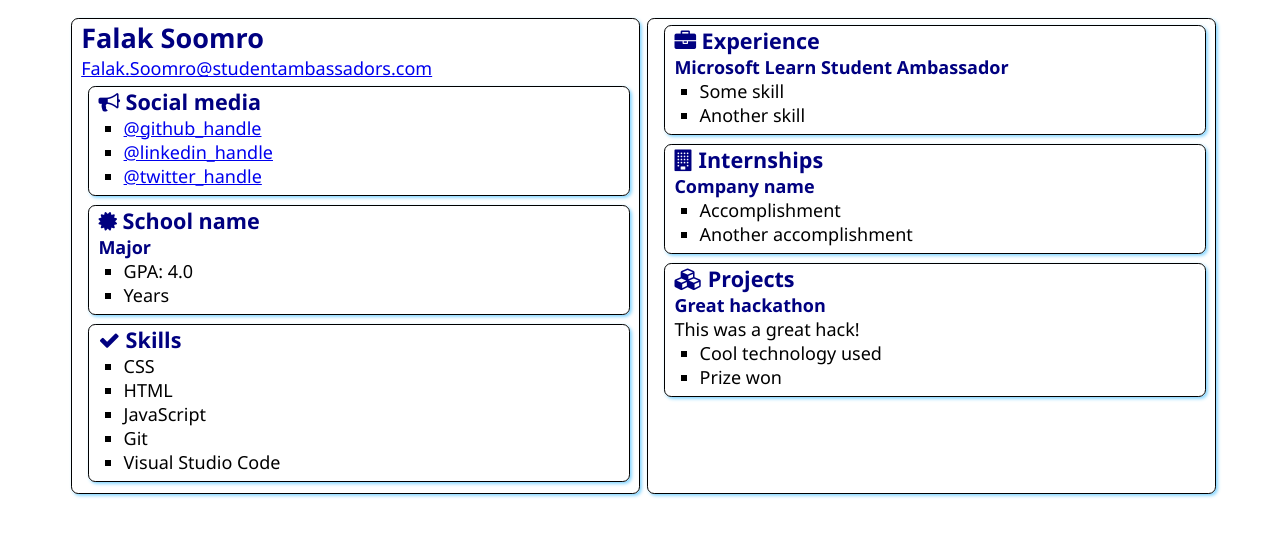
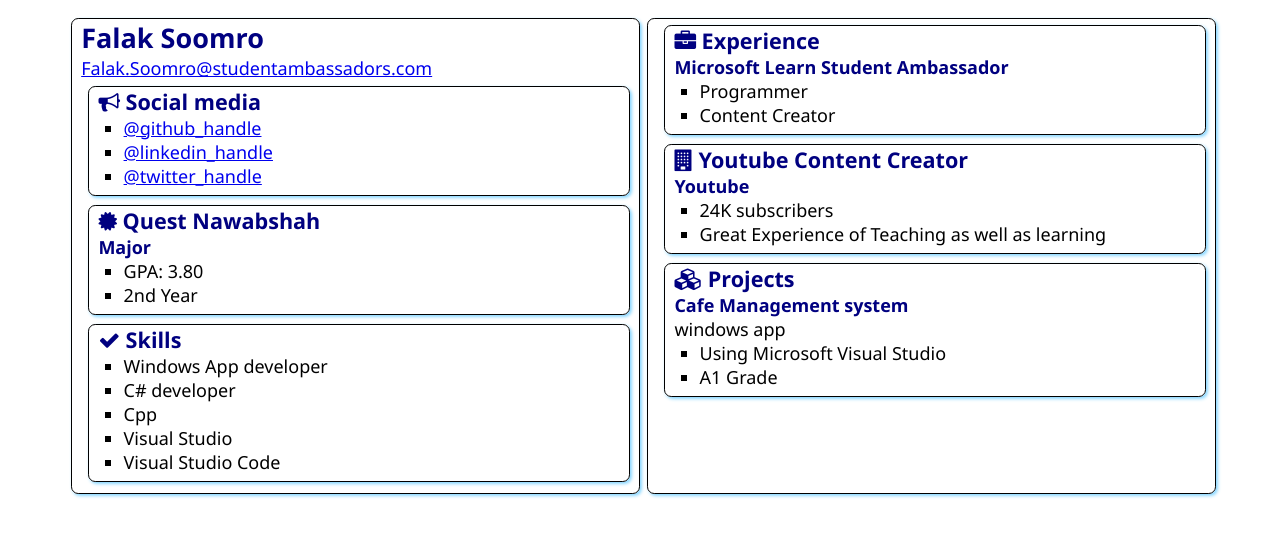
Before and after one commit to falaknazsoomro/-SATechnicalOnboarding, a plain HTML site: page src/index.html in a window 1280 px wide. Drawn offline with Linux system fonts and the light colour scheme.

Commit message:
Update index.html

```diff
--- a/src/index.html
+++ b/src/index.html
@@ -31,12 +31,12 @@
                 <div class="education">
                     <h2>
                         <i class="fa fa-certificate" aria-hidden="true"></i>
-                        School name
+                        Quest Nawabshah
                     </h2>
                     <h3>Major</h3>
                     <ul>
-                        <li>GPA: 4.0</li>
-                        <li>Years</li>
+                        <li>GPA: 3.80</li>
+                        <li>2nd Year</li>
                     </ul>
                 </div>
             </section>
@@ -47,10 +47,10 @@
                     Skills
                 </h2>
                 <ul>
-                    <li>CSS</li>
-                    <li>HTML</li>
-                    <li>JavaScript</li>
-                    <li>Git</li>
+                    <li>Windows App developer</li>
+                    <li>C# developer</li>
+                    <li>Cpp</li>
+                    <li>Visual Studio</li>
                     <li>Visual Studio Code</li>
                 </ul>
             </section>
@@ -63,20 +63,20 @@
                 </h2>
                 <h3>Microsoft Learn Student Ambassador</h3>
                 <ul>
-                    <li>Some skill</li>
-                    <li>Another skill</li>
+                    <li>Programmer</li>
+                    <li>Content Creator</li>
                 </ul>
             </section>
             <section class="box">
                 <h2>
                     <i class="fa fa-building" aria-hidden="true"></i>
-                    Internships
+                    Youtube Content Creator
                 </h2>
 
-                <h3>Company name</h3>
+                <h3>Youtube</h3>
                 <ul>
-                    <li>Accomplishment</li>
-                    <li>Another accomplishment</li>
+                    <li>24K subscribers</li>
+                    <li>Great Experience of Teaching as well as learning</li>
                 </ul>
             </section>
             <section class="box">
@@ -85,11 +85,11 @@
                     Projects
                 </h2>
 
-                <h3>Great hackathon</h3>
-                <div>This was a great hack!</div>
+                <h3>Cafe Management system</h3>
+                <div>windows app</div>
                 <ul>
-                    <li>Cool technology used</li>
-                    <li>Prize won</li>
+                    <li>Using Microsoft Visual Studio</li>
+                    <li>A1 Grade</li>
                 </ul>
             </section>
         </article>
```
